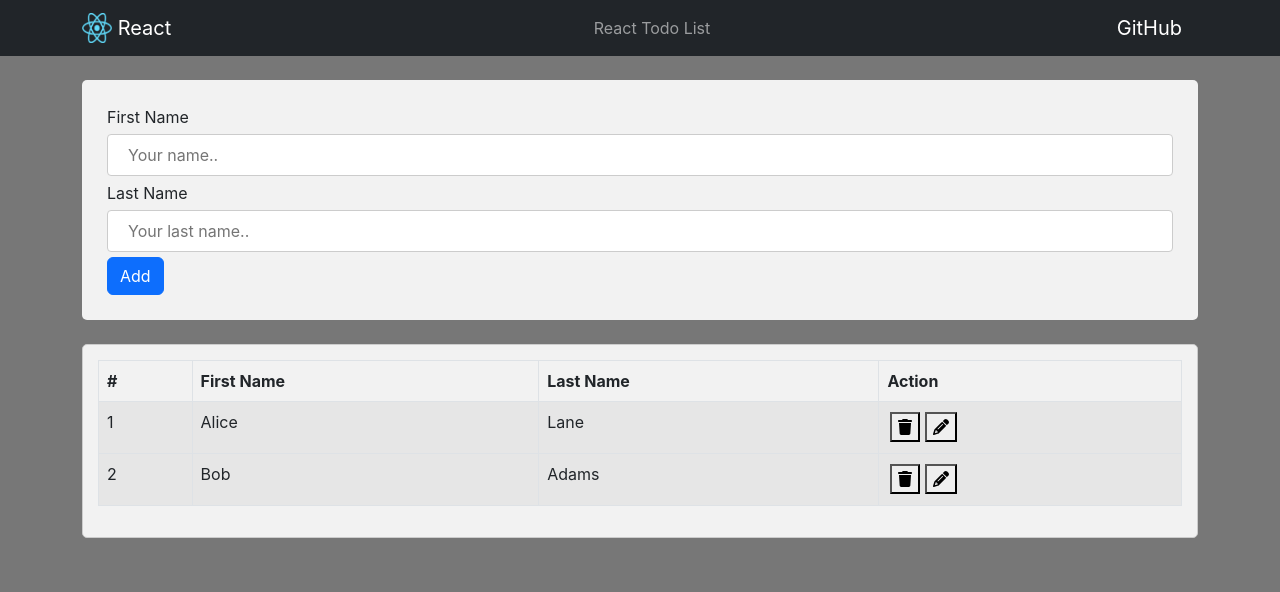
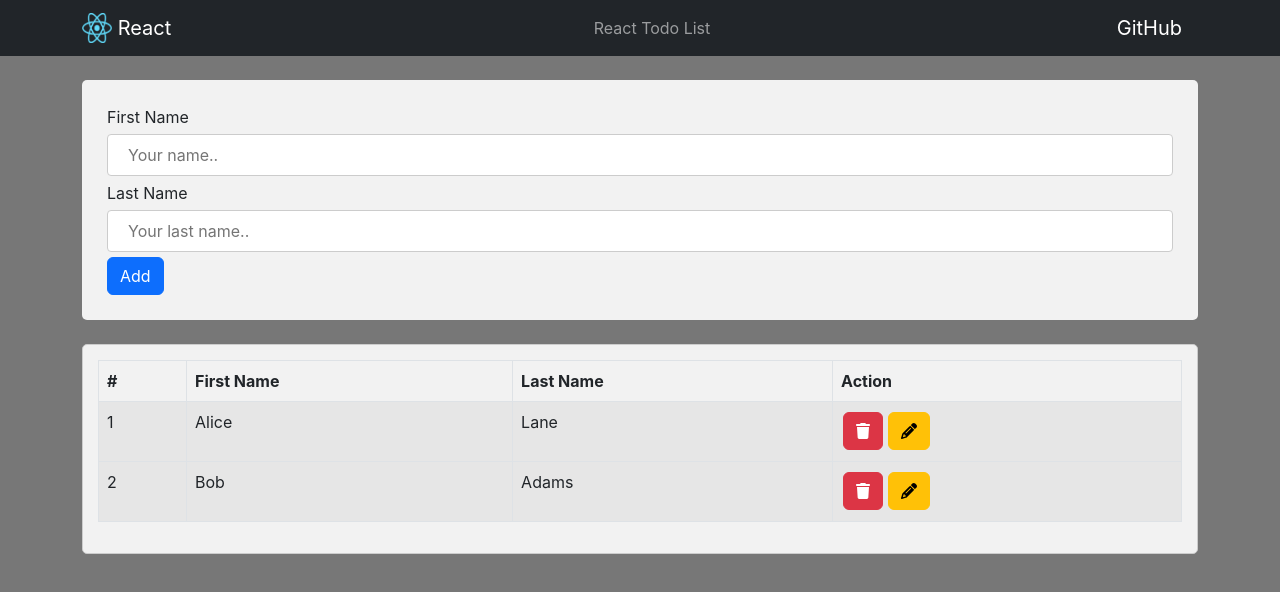
Before and after one commit to sty-sharif/react-todo-list-react-array-of-objects-state-, a React (Create React App) app: page / in a window 1280 px wide. Shown: the top 592 px of the page. Built offline with nearby package versions, Linux system fonts and the light colour scheme.

Commit message:
change editing behavior

```diff
--- a/src/Todolist.js
+++ b/src/Todolist.js
@@ -8,7 +8,12 @@ import Table from "react-bootstrap/Table";
 import { useState } from "react";
 
 import { FontAwesomeIcon } from "@fortawesome/react-fontawesome";
-import { faTrash, faPencil, faCheck } from "@fortawesome/free-solid-svg-icons";
+import {
+  faTrash,
+  faPencil,
+  faCheck,
+  faClose,
+} from "@fortawesome/free-solid-svg-icons";
 import "./todolist.css";
 import AppNavbar from "./components/AppNavbar";
 
@@ -124,42 +129,62 @@ const Todolist = () => {
                 <tbody key={employee.id}>
                   <tr>
                     <td>{employee.id}</td>
-                    <td>{employee.name}</td>
-                    <td>{employee.family}</td>
                     <td>
-                      <button
+                      {editingEmployeeId === employee.id ? (
+                        <input
+                          type="text"
+                          value={editingName}
+                          onChange={(e) => setEditingName(e.target.value)}
+                        />
+                      ) : (
+                        employee.name
+                      )}
+                    </td>
+                    <td>
+                      {editingEmployeeId === employee.id ? (
+                        <input
+                          type="text"
+                          value={editingFamily}
+                          onChange={(e) => setEditingFamily(e.target.value)}
+                        />
+                      ) : (
+                        employee.family
+                      )}
+                    </td>
+                    <td>
+                      {editingEmployeeId === employee.id ? (
+                        <Button
+                          className="divitem"
+                          variant="danger"
+                          onClick={() => setEditingEmployeeId(null)}
+                        >
+                          <FontAwesomeIcon icon={faClose} />
+                        </Button>
+                      ) : (
+                        <Button
                           className="divitem"
                           variant="danger"
                           onClick={() => removeObjectFromArray(employee)}
                         >
                           <FontAwesomeIcon icon={faTrash} />
-                      </button>
-                      <button
+                        </Button>
+                      )}
+                      {editingEmployeeId === employee.id ? (
+                        <Button
+                          className="divitem"
+                          variant="success"
+                          onClick={() => updateObjectInArray(employee)}
+                        >
+                          <FontAwesomeIcon icon={faCheck} />
+                        </Button>
+                      ) : (
+                        <Button
                           className="divitem"
                           variant="warning"
                           onClick={() => startEditingEmployee(employee)}
                         >
                           <FontAwesomeIcon icon={faPencil} />
-                      </button>
-                      {editingEmployeeId === employee.id && (
-                        <div>
-                          <input
-                            type="text"
-                            value={editingName}
-                            onChange={(e) => setEditingName(e.target.value)}
-                          />
-                          <input
-                            type="text"
-                            value={editingFamily}
-                            onChange={(e) => setEditingFamily(e.target.value)}
-                          />
-                          <button
-                            className="divitem"
-                            onClick={(e) => updateObjectInArray(employee)}
-                          >
-                            <FontAwesomeIcon icon={faCheck} />
-                          </button>
-                        </div>
+                        </Button>
                       )}
                     </td>
                   </tr>
```
Lines whose indentation alone changed are shown as unchanged.
